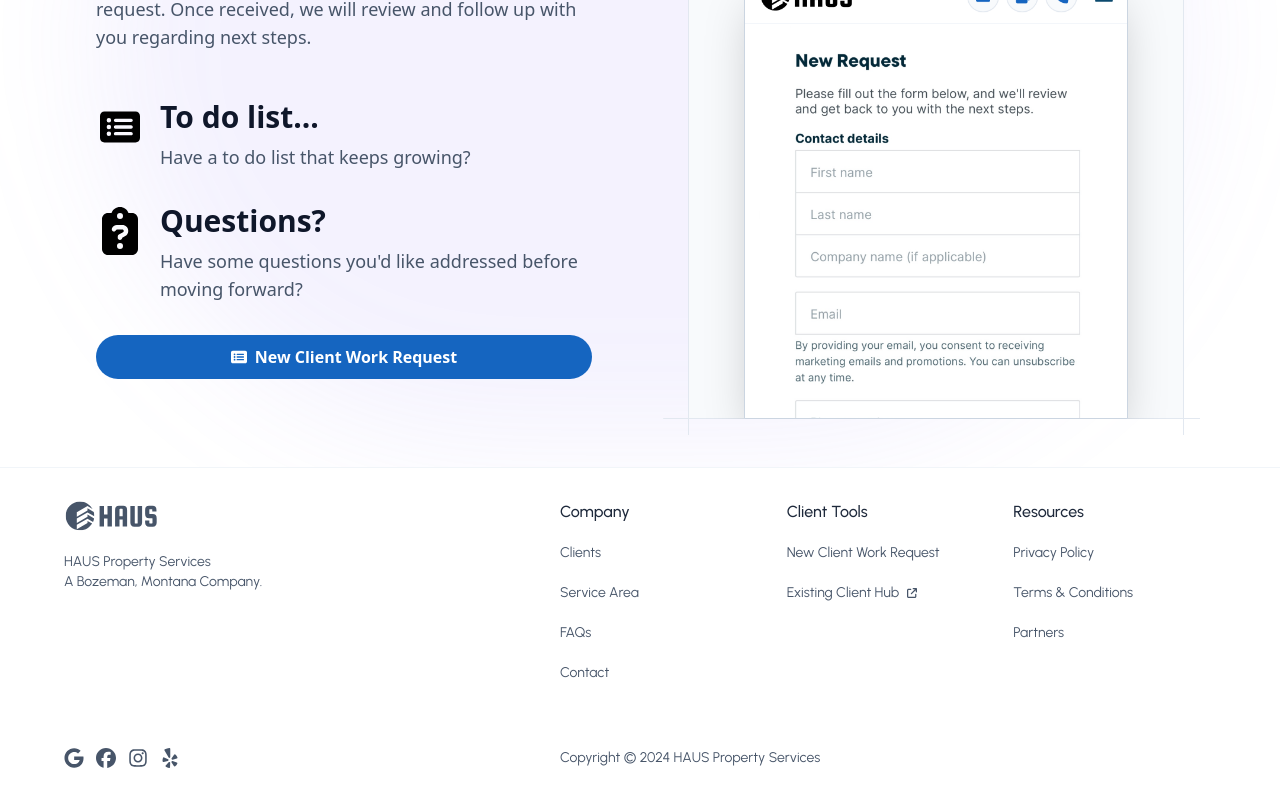
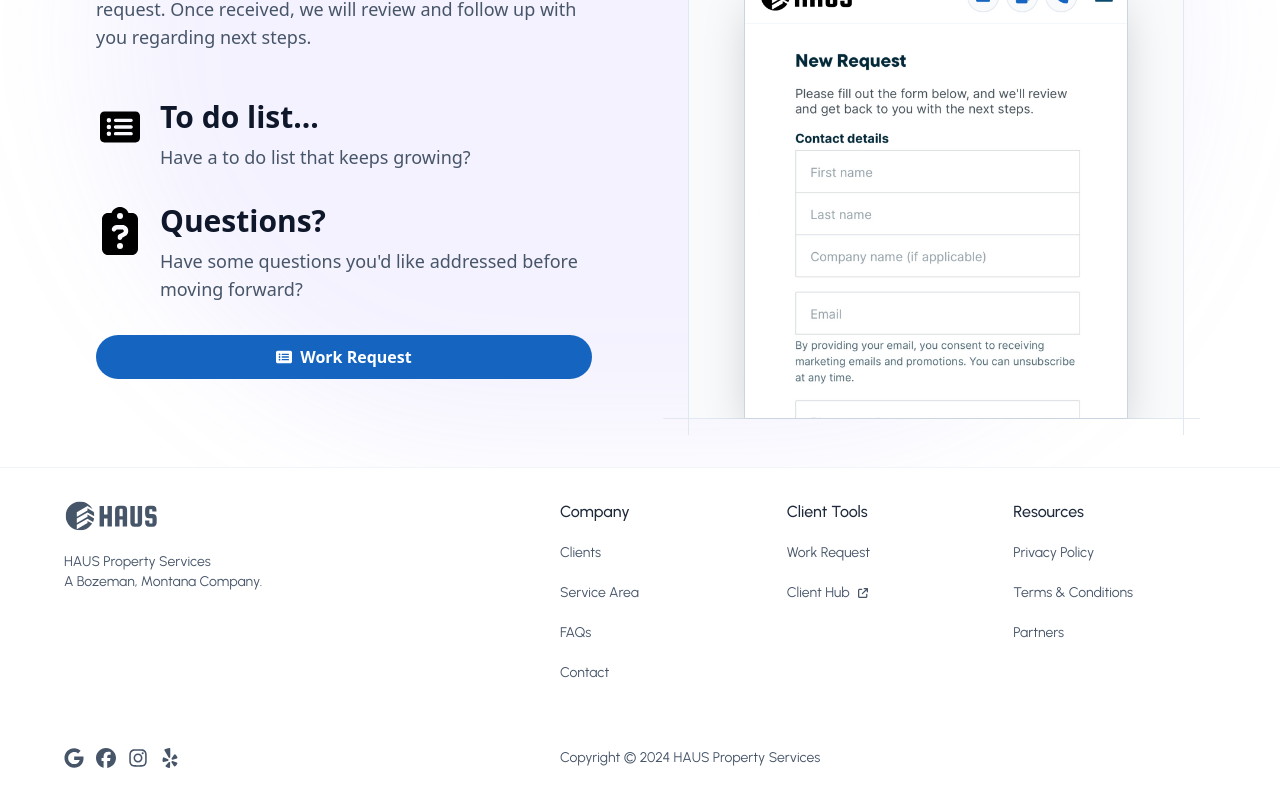
Before and after one commit to ben-v/haus, a React (Vite) app: page /clients in a window 1280 px wide. Shown: the part 563-1363 px from the top of the page. Built offline with nearby package versions, Linux system fonts and the light colour scheme.

Commit message:
Updated link text

```diff
--- a/src/components/layouts/Footer.tsx
+++ b/src/components/layouts/Footer.tsx
@@ -24,8 +24,8 @@ const sectionLinkGroups: NavLinkGroup[] = [
   {
     title: "Client Tools",
     links: [
-      { label: "New Client Work Request", url: "/work-request/#" },
-      { label: "Existing Client Hub", url: "https://clienthub.getjobber.com/client_hubs/96f9f173-4904-4f62-94b1-2f43695ff40e/login/new?source=share_login", target: "_blank" }
+      { label: "Work Request", url: "/work-request/#" },
+      { label: "Client Hub", url: "https://clienthub.getjobber.com/client_hubs/96f9f173-4904-4f62-94b1-2f43695ff40e/login/new?source=share_login", target: "_blank" }
     ]
   },
   {
--- a/src/components/layouts/Header.tsx
+++ b/src/components/layouts/Header.tsx
@@ -172,12 +172,12 @@ const Header = () => {
             */}
             <Tooltip id="new-client-tooltip-selector-large" className="app-tooltip" opacity={1}>
               <p className="font-bold pb-2">New client?</p>
-              <p>The best way to get started with us is to fill out a <span className="font-semibold">New Client Work Request</span> for us to review.</p>
+              <p>The best way to get started with us is to fill out a <span className="font-semibold">Work Request</span> for us to review.</p>
             </Tooltip>
 
             <Tooltip id="existing-client-tooltip-selector-large" className="app-tooltip" opacity={1}>
               <p className="font-bold pb-2">Are you already working with us?</p>
-              <p>Visit the <span className="font-semibold">Existing Client Hub</span> to approve quotes, check appointment details, pay invoices, print receipts, or request more work—all in one place.</p>
+              <p>Visit the <span className="font-semibold">Client Hub</span> to approve quotes, check appointment details, pay invoices, print receipts, or request more work—all in one place.</p>
             </Tooltip>
           </div>
         </div>
--- a/src/pages/clients/panels/ExistingClientsPanel.tsx
+++ b/src/pages/clients/panels/ExistingClientsPanel.tsx
@@ -40,7 +40,7 @@ const ExistingClientsPanel = () => {
 
                             <div>
                                 <span className="relative text-base font-semibold text-white dark:text-dark">
-                                    Existing Client Hub
+                                    Client Hub
                                 </span>
                             </div>
                             <div className="pl-2">
@@ -51,7 +51,7 @@ const ExistingClientsPanel = () => {
                 </div>
             </div>
             <SharpCornerClipContainer>
-                <img src={PngExistingClientHub} className="mx-auto h-80 w-96 rounded-t-3xl border border-gray-300/100 object-cover object-top shadow-2xl dark:border-transparent sm:h-[28rem]" alt="existing client hub screenshot" width="850" height="1780" />
+                <img src={PngExistingClientHub} className="mx-auto h-80 w-96 rounded-t-3xl border border-gray-300/100 object-cover object-top shadow-2xl dark:border-transparent sm:h-[28rem]" alt="client hub screenshot" width="850" height="1780" />
             </SharpCornerClipContainer>
         </ContentSectionContainer>
     )
--- a/src/pages/clients/panels/NewClientsPanel.tsx
+++ b/src/pages/clients/panels/NewClientsPanel.tsx
@@ -42,13 +42,13 @@ const NewClientsPanel = () => {
                                 <SvgRectangleListSolid width={16} height={16} className='relative m-auto' fill={theme === THEMES.DARK ? 'dark' : 'white'} />
                             </div>
 
-                            <span className="relative text-base font-semibold text-white dark:text-dark">New Client Work Request</span>
+                            <span className="relative text-base font-semibold text-white dark:text-dark">Work Request</span>
                         </HashLink>
                     </div>
                 </div>
             </div>
             <SharpCornerClipContainer>
-                <img src={PngNewRequest} className="mx-auto h-80 w-96 rounded-t-3xl border border-gray-300/100 object-cover object-top shadow-2xl dark:border-transparent sm:h-[28rem]" alt="new client work request screenshot" width="850" height="1780" />
+                <img src={PngNewRequest} className="mx-auto h-80 w-96 rounded-t-3xl border border-gray-300/100 object-cover object-top shadow-2xl dark:border-transparent sm:h-[28rem]" alt="work request screenshot" width="850" height="1780" />
             </SharpCornerClipContainer>
         </ContentSectionContainer>
     )
```
